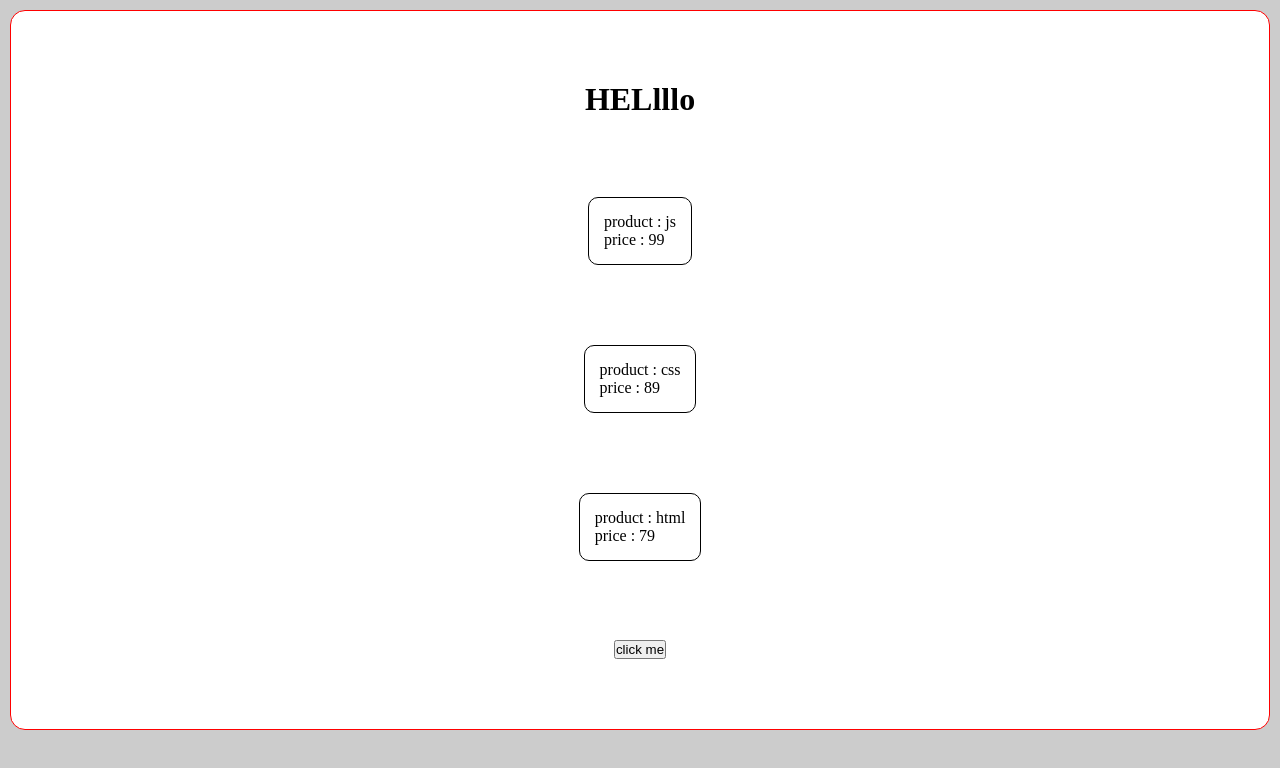
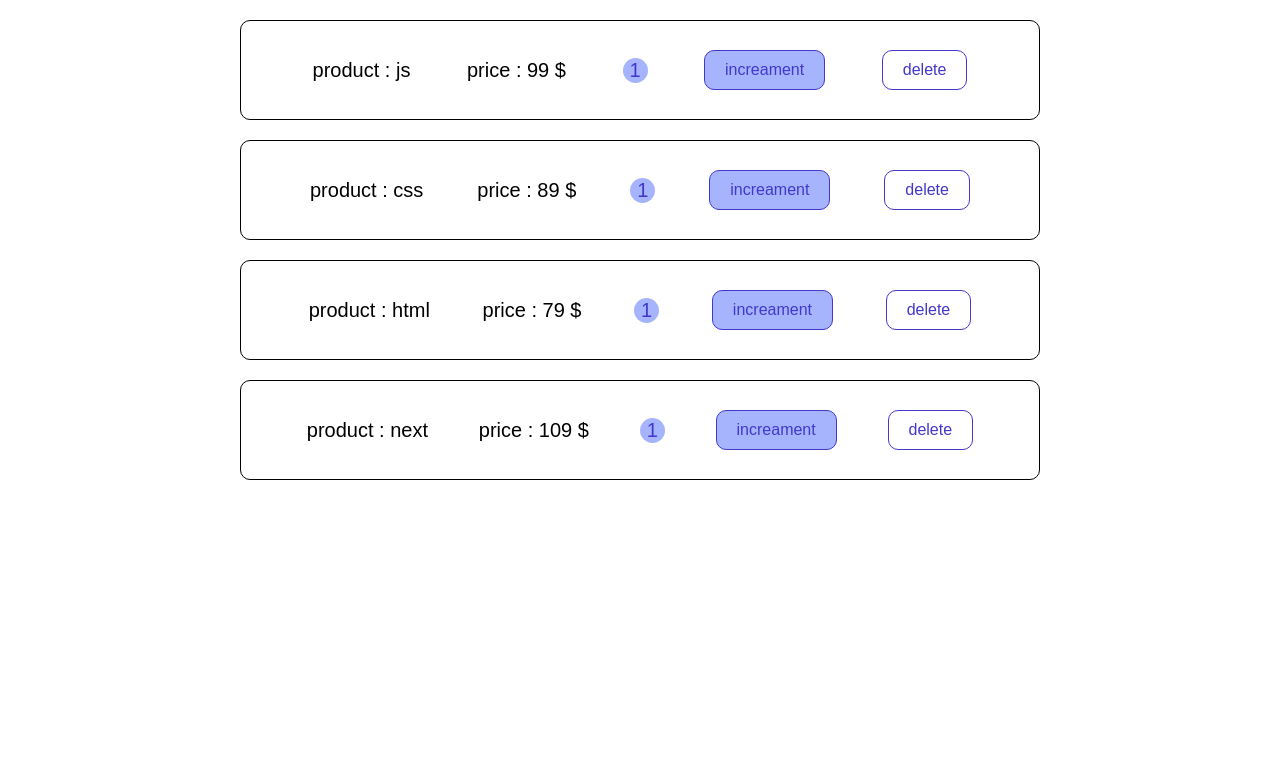
Before and after one commit to AliKouchekzade/first-app, a React (Create React App) app: page / in a window 1280 px wide. Shown: the top 768 px of the page. Built offline with nearby package versions, Linux system fonts and the light colour scheme; the HTML template or start-up script is replaced by a standard one.

Commit message:
Add Delete And Increse Button

```diff
--- a/src/App.css
+++ /dev/null
@@ -1,13 +0,0 @@
-.container {
-    padding: 10px;
-    margin: 10px;
-    display: flex;
-    justify-content: space-evenly;
-    align-items: center;
-    flex-direction: column;
-    gap: 20px;
-    height: 90vh;
-    border: 1px solid red;
-    border-radius: 15px;
-    background: white;
-}
--- a/src/App.js
+++ b/src/App.js
@@ -1,43 +1,40 @@
 import React, { Component, useState } from "react";
-import Product from "./components/product/Product";
-import HooksCounter from "./components/Counter/hookscounter";
-import ClassCounter from "./components/Counter/classCounter";
-import HooksObject from "./components/objectchange/hookobject";
-import ClassObject from "./components/objectchange/classobject";
-import HookArray from "./components/array/hookarray";
-import './App.css';
+//import Product from "./components/product/Product";
+//import ClassCounter from "./components/Counter/classCounter";
+//import HooksObject from "./components/objectchange/hookobject";
+//import HooksCounter from "./components/Counter/hookscounter";
+//import ClassObject from "./components/objectchange/classobject";
+//import HookArray from "./components/array/hookarray";
+import ProductList from "./components/productList/productList";
+import styles from "./App.module.css";
 
 class App extends Component {
   state = {
-    products: [
-      { title: "js", price: "99" },
-      { title: "css", price: "89" },
-      { title: "html", price: "79" },
-    ],
+    count: 0,
   };
 
   clickHandler = () => {
-   // const copy = {...this.state};
-   // copy.products.map(element => element.price -=10);
+    // const copy = {...this.state};
+    // copy.products.map(element => element.price -=10);
     //this.setState(copy);
-    this.setState({...this.state.products.map(element => element.price -=10)});
+    //this.setState({...this.state.products.map(element => element.price -=10)});
+    this.setState((preState) => {
+      return { count: preState.count + 1 };
+    });
+    console.log(this.state);
     //console.log(khar);
     /*this.setState({products: [
         { title: "js", price: "69" },
         { title: "css", price: "59" },
         { title: "html", price: "49" },
       ]});*/
-  }
+  };
 
   render() {
     return (
-      <div className="container">
-        <h1>HELlllo</h1>
-        {this.state.products.map((product) => (
-          <Product name={product.title} price={product.price} />
-        ))}
-        <button onClick={this.clickHandler}>click me</button>
-      </div>
+      <>
+        <ProductList />
+      </>
     );
   }
 }
--- /dev/null
+++ b/src/App.module.css
@@ -0,0 +1,3 @@
+.container {
+    background: #fff;
+}
--- a/src/components/product/Product.js
+++ b/src/components/product/Product.js
@@ -3,9 +3,11 @@ import style from './Product.module.css';
 const Product = (props) => {
   return (
     <div className={style.product}>
-      <p>product : {props.name}</p>
-      <p>price : {props.price}</p>
-      {props.children}
+      <p>product : {props.product.title}</p>
+      <p>price : {props.product.price} $</p>
+      <span>{props.product.quantity} </span>
+      <button onClick={props.increase}>increament</button>
+      <button onClick={props.delete}>delete</button>
     </div>
   );
 };
--- a/src/components/product/Product.module.css
+++ b/src/components/product/Product.module.css
@@ -2,4 +2,36 @@
     padding: 15px;
     border: 1px solid black;
     border-radius: 10px;
+    width: 800px;
+    height: 100px;
+    display: flex;
+    justify-content: space-evenly;
+    align-items: center;
+    font-size: 20px;
 }
+
+.product > button {
+    background: #fff;
+    border: 0;
+    padding: 10px 20px;
+    border-radius: 10px;
+    cursor: pointer;
+    color: #4338ca;
+    border: 1px solid #4338ca;
+    font-size: 16px;
+}
+
+.product :nth-child(4) {
+    background: #a5b4fc;
+}
+
+span {
+    height: 25px;
+    width: 25px;
+    color: #4338ca;
+    background: #a5b4fc;
+    border-radius: 50%;
+    display: flex;
+    justify-content: center;
+    align-items: center;
+}
--- /dev/null
+++ b/src/components/productList/productList.js
@@ -0,0 +1,45 @@
+import Product from "../product/Product";
+import React, { Component } from "react";
+import styles from './productList.module.css';
+
+class ProductList extends Component {
+  state = {
+    products: [
+      { title: "js", price: "99" , id : 1 , quantity : 1},
+      { title: "css", price: "89" , id : 2 , quantity : 1},
+      { title: "html", price: "79" , id : 3 , quantity : 1},
+      {title:"next" , price: "109", id : 4 , quantity : 1}
+    ],
+  };
+
+  deleteHandler = (id) => {
+    /*const copy = [...this.state.products];
+    copy.forEach((obj,index) => {if (obj.id === id) copy.splice(index,1)});
+    this.setState({products : copy});*/
+    const deletedProduct = this.state.products.filter(obj => obj.id !== id);
+    this.setState({products : deletedProduct});
+  };
+
+  increaseHandler = (id) => {
+    const copy = [...this.state.products];
+    copy.forEach((obj,index) => {if (obj.id === id) copy[index].quantity++ ;});
+    this.setState({products : copy})
+  };
+
+  render() {
+    return (
+      <div className={styles.productList}>
+        {this.state.products.map((product, index) => (
+          <Product
+            product = {product}
+            delete = {() => this.deleteHandler(product.id)}
+            increase = {() => this.increaseHandler(product.id)}
+            key = {index}
+          />
+        ))}
+      </div>
+    );
+  }
+}
+
+export default ProductList;
--- /dev/null
+++ b/src/components/productList/productList.module.css
@@ -0,0 +1,8 @@
+.productList {
+    display: flex;
+    justify-content: space-evenly;
+    flex-direction: column;
+    align-items: center;
+    gap: 20px;
+    margin-top: 20px;
+}
--- a/src/index.css
+++ b/src/index.css
@@ -3,8 +3,5 @@
     padding: 0;
     box-sizing: border-box;
     text-decoration: none;
+    font-family: Arial, Helvetica, sans-serif;
 }
-
-body {
-    background: #ccc;
-}
```
